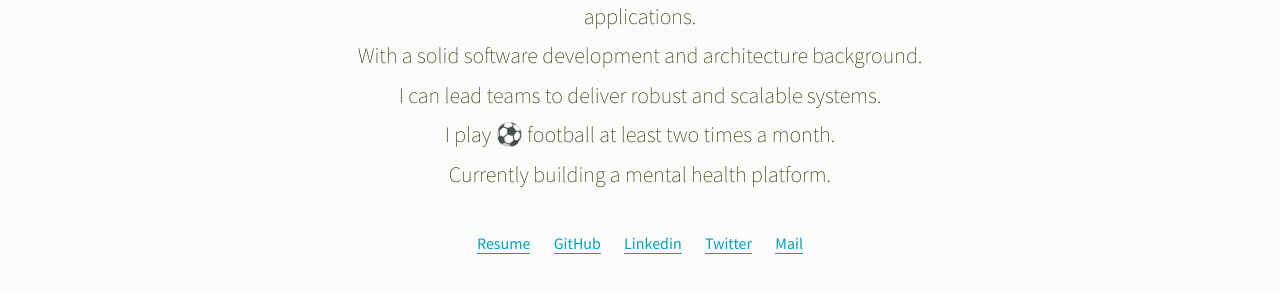
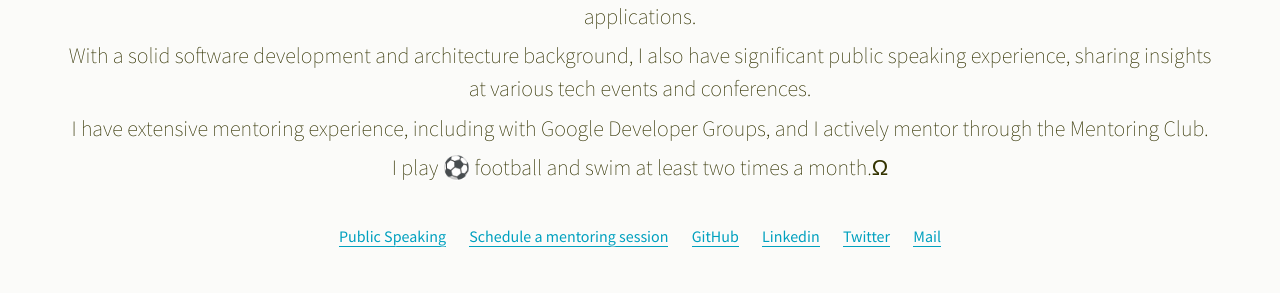
Before and after one commit to sirunique/sirunique.github.io, a plain HTML site: page index.html in a window 1280 px wide. Shown: the part 509-802 px from the top of the page. Drawn offline with Linux system fonts and the light colour scheme.

Commit message:
Update index.html

```diff
--- a/index.html
+++ b/index.html
@@ -21,23 +21,22 @@
             I'm <b>Muritadoh Sodeeq </b>, a  Software Engineer and entrepreneur with extensive experience building and maintaining distributed applications.
         </p>
 
+  <p>
+      With a solid software development and architecture background, I also have significant public speaking experience, sharing insights at various tech events and conferences.
+    </p>
+
         <p>
-            With a solid software development and architecture background.
+          I have extensive mentoring experience, including with Google Developer Groups, and I actively mentor through the Mentoring Club.
         </p>
 
         <p>
-            I can lead teams to deliver robust and scalable systems.
-        </p>
-
-        <p>
-          I play ⚽️ football at least two times a month.
-        </p>
-        <p>
-            Currently building a mental health platform.
+          I play ⚽️ football and swim at least two times a month.Ω
         </p>
 
         <ul class="elsewhere">
-          <li class="elsewhere__item"><a target="_blank" href="https://cvdesignr.com/p/6588ac70140b6?hl=en_GB">Resume</a></li>
+<!--           <li class="elsewhere__item"><a target="_blank" href="https://cvdesignr.com/p/6588ac70140b6?hl=en_GB">Resume</a></li> -->
+          <li class="elsewhere__item"><a target="_blank" href="https://sessionize.com/muritadoh-sodeeq/">Public Speaking</a></li>
+          <li class="elsewhere__item"><a target="_blank" href="https://www.mentoring-club.com/the-mentors/muritadoh-sodeeq">Schedule a mentoring session</a></li>
           <li class="elsewhere__item"><a target="_blank" href="https://github.com/sirunique">GitHub</a></li>
           <li class="elsewhere__item"><a target="_blank" href="https://www.linkedin.com/in/muritadohsodeeq/">Linkedin</a></li>
           <li class="elsewhere__item"><a target="_blank" href="https://www.twitter.com/MuritadohS/">Twitter</a></li>
```
